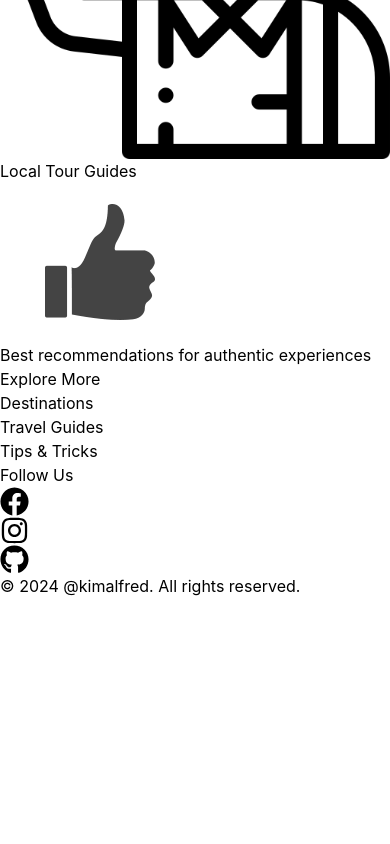
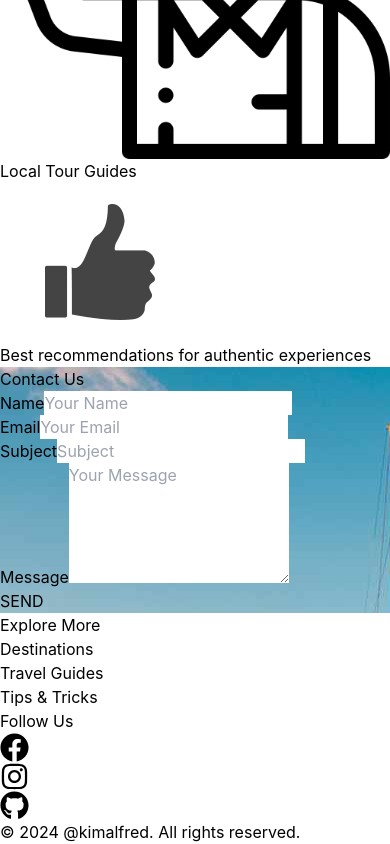
Before and after one commit to kimalfredmolina/Travel-Blog, a React (Vite) app: page / in a window 390 px wide. Shown: the part 7129-7973 px from the top of the page. Before the commit the page ends 7727 px from the top, so only its background shows below. Built offline with nearby package versions, Linux system fonts and the light colour scheme.

Commit message:
Added Contact Us

```diff
--- a/src/App.jsx
+++ b/src/App.jsx
@@ -3,6 +3,7 @@ import Home from "./components/Home"
 import Info from "./components/Info"
 import Footer from "./components/Footer"
 import Services from "./components/Services"
+import Contact from "./components/Contact"
 
 const App = () => {
   return (
@@ -15,6 +16,7 @@ const App = () => {
         <Home />
         <Info />
         <Services />
+        <Contact />
         <Footer />
       </div>
     </div>
--- /dev/null
+++ b/src/components/Contact.jsx
@@ -0,0 +1,63 @@
+import background from '../assets/phbg.jpg';
+
+const Contact = () => {
+  return (
+    <div className="flex items-center justify-center min-h-screen bg-cover bg-center rounded-lg"
+      style={{ backgroundImage: `url(${background})` }}>
+      <div className="bg-black bg-opacity-80 p-8 rounded-lg shadow-lg max-w-lg w-full">
+        <h2 className="text-3xl font-bold text-center mb-8 text-white">Contact Us</h2>
+        <form>
+          <div className="mb-4">
+            <label className="block text-white text-sm font-bold mb-2" htmlFor="name">
+              Name
+            </label>
+            <input
+              className="shadow appearance-none border rounded w-full py-2 px-3 text-gray-700 leading-tight focus:outline-none focus:shadow-outline"
+              id="name"
+              type="text"
+              placeholder="Your Name"/>
+          </div>
+          <div className="mb-4">
+            <label className="block text-white text-sm font-bold mb-2" htmlFor="email">
+              Email
+            </label>
+            <input
+              className="shadow appearance-none border rounded w-full py-2 px-3 text-gray-700 leading-tight focus:outline-none focus:shadow-outline"
+              id="email"
+              type="email"
+              placeholder="Your Email"/>
+          </div>
+          <div className="mb-4">
+            <label className="block text-white text-sm font-bold mb-2" htmlFor="subject">
+              Subject
+            </label>
+            <input
+              className="shadow appearance-none border rounded w-full py-2 px-3 text-gray-700 leading-tight focus:outline-none focus:shadow-outline"
+              id="subject"
+              type="text"
+              placeholder="Subject"/>
+          </div>
+          <div className="mb-6">
+            <label className="block text-white text-sm font-bold mb-2" htmlFor="message">
+              Message
+            </label>
+            <textarea
+              className="shadow appearance-none border rounded w-full py-2 px-3 text-gray-700 leading-tight focus:outline-none focus:shadow-outline"
+              id="message"
+              rows="5"
+              placeholder="Your Message">
+            </textarea>
+          </div>
+          <div className="flex items-center justify-center">
+            <button
+              className="bg-orange-500 hover:bg-orange-700 text-white font-bold py-2 px-4 rounded focus:outline-none focus:shadow-outline"
+              type="button">SEND
+            </button>
+          </div>
+        </form>
+      </div>
+    </div>
+  );
+};
+
+export default Contact;
--- a/src/components/Footer.jsx
+++ b/src/components/Footer.jsx
@@ -5,7 +5,7 @@ import { FaGithub } from "react-icons/fa";
 const Footer = () => {
   return (
     <div>
-      <footer className="bg-neutral-500 text-primary-foreground py-12 px-4 md:px-8 mt-8 rounded-lg">
+      <footer className="text-primary-foreground py-12 px-4 md:px-8 mt-8">
         <div className="max-w-6xl mx-auto grid grid-cols-1 md:grid-cols-2 gap-8 items-center">
           <div>
             <h2 className="text-2xl font-bold mb-4 text-black">Explore More</h2>
```
Also changed, not shown: src/assets/phbg.jpg (added).
